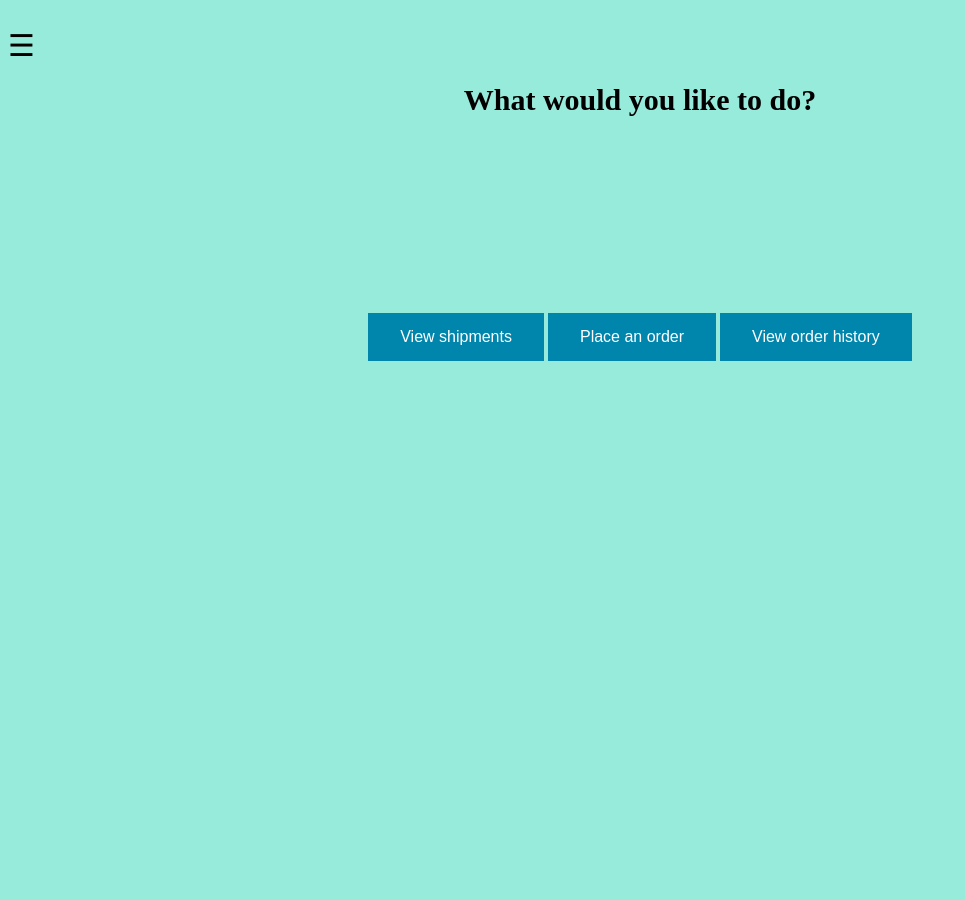
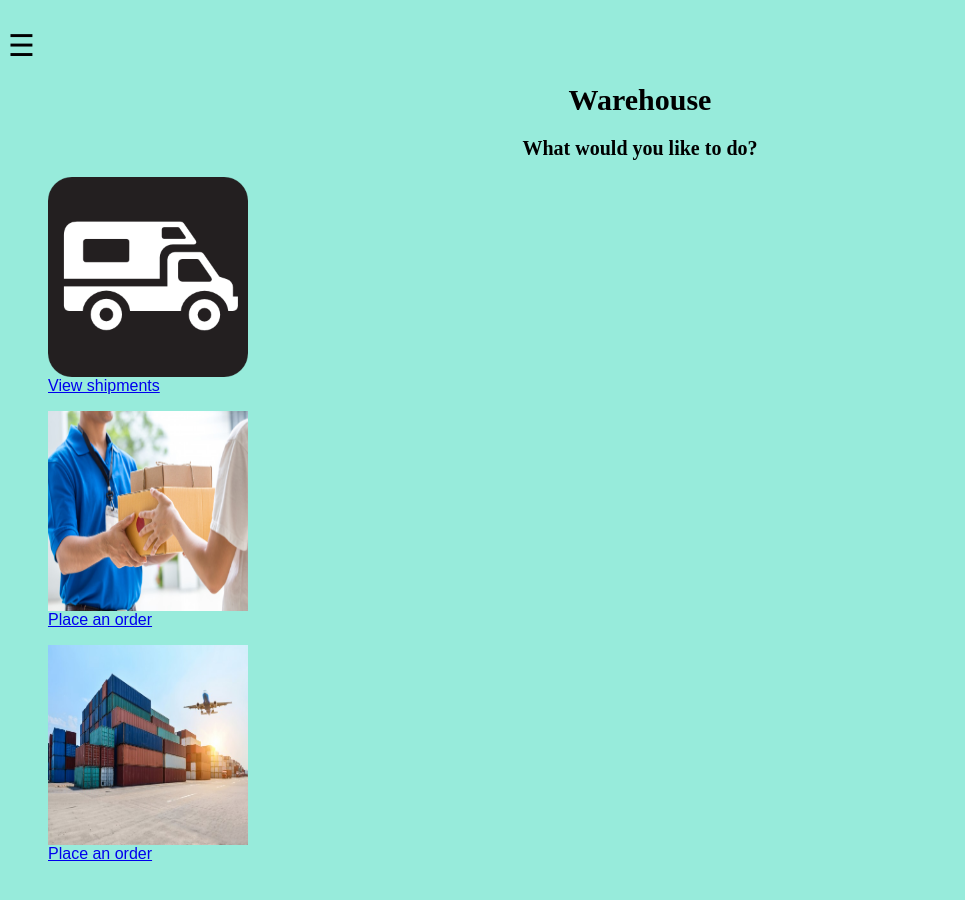
Before and after one commit to jgalang21/Inventory_Manager, a website: page src/html/warehouse.html in a window 1280 px wide. Shown: the whole page, without its empty margins (0-965 px from the left). Before the commit the page ends 800 px from the top, so only its background shows below. Drawn offline with Linux system fonts and the light colour scheme.

Commit message:
cleaned up some styling

```diff
--- a/src/css/inventoryManager.css
+++ b/src/css/inventoryManager.css
@@ -142,6 +142,11 @@ h1 {
     font-size: 30px;
    	text-align:center;
 }
+h2 {
+    font-family: 'Alatsi';
+    font-size: 30px;
+    text-align:center;
+}
 
 /* On smaller screens, where height is less than 450px, change the style of the sidenav (less padding and a smaller font size) */
 @media screen and (max-height: 450px) {
--- a/src/css/warehouse.css
+++ b/src/css/warehouse.css
@@ -18,17 +18,17 @@
 
 #wrapper {
   width: 100%;
-  height: 400px;
+  height: 150px;
   display: flex;
   align-items: center;
   justify-content: center;
 }
 
-@import "colorPalette.css";
 
 .errorMessage{
   color: var(--error-color);
 }
+
 
 .container {
     position: relative;
@@ -170,6 +170,12 @@ h1 {
     text-align:center;
 }
 
+h2 {
+    font-family: 'Alatsi';
+    font-size: 20px;
+    text-align:center;
+}
+
 /* On smaller screens, where height is less than 450px, change the style of the sidenav (less padding and a smaller font size) */
 @media screen and (max-height: 450px) {
   .sidenav {padding-top: 15px;}
--- a/src/html/warehouse.html
+++ b/src/html/warehouse.html
@@ -13,6 +13,7 @@
 
 <body class="container">
 
+
   <div id="mySidenav" class="sidenav">
     <a href="javascript:void(0)" class="closebtn" onclick="closeNav()">&times;</a>
     <a href="inventoryManager.html">Home</a>
@@ -23,17 +24,62 @@
     <a href="index.html">Logout</a>
   </div>
 
+
+
   <!-- Use any element to open the sidenav -->
   <span style="font-size:30px;cursor:pointer" onclick="openNav()">&#9776; </span>
 
+  <h1>
+    Warehouse
+  </h1>
 
-  <H1> What would you like to do?</H1>
+  <H2> What would you like to do?</H2>
+
+<a href="#">
+  <figure >
+
+    <img src="../images/shipment_truck.png" alt="demo image" style="width:200px;height:200px; align-self: : left" />
+    <figcaption>View shipments</figcaption>
+  </figure>
+</a>
+
+<a href="#">
+  <figure>
+
+    <img src="../images/delivery.jpg" alt="demo image2" style="width:200px;height:200px; align-self: center" />
+    <figcaption>Place an order</figcaption>
+  </figure>
+</a>
+
+<a href="#">
+  <figure>
+
+    <img src="../images/shipments.jpg" alt="demo image2" style="width:200px;height:200px; align-self: right" />
+    <figcaption>Place an order</figcaption>
+  </figure>
+</a>
+
+
+<!--
+<div id="wrapper">
+  <input type="button" class="button" value="View current shipments">
+  <img src="../images/shipment_truck.png" align="left" style="width:100px;height:100px" />
+</div>
 
 <div id="wrapper">
-  <input type="button" class="button" value="View shipments">
-  <input type="button" class="button" value="Place an order">
-  <input type="button" class="button" value="View order history">
+    <input type="button" class="button" value="Place an order">
+  <img src="../images/shipment_truck.png" align="left" style="width:100px;height:100px" />
 </div>
+
+<div id="wrapper">
+    <input type="button" class="button" value="View order history">
+  <img src="../images/shipment_truck.png" align="left" style="width:100px;height:100px" />
+</div>
+
+  -->
+
+
+
 
 
 </body>
--- a/src/javascript/inventoryTable.js
+++ b/src/javascript/inventoryTable.js
@@ -106,6 +106,17 @@ function addProductWindow() {
         addRow(newProduct);
 
       }
+
+      //this just simply clears the field after every item is added, just for making things clear
+      document.getElementById("popupPrdName").value = '';
+      document.getElementById("popupQuantity").value ='';
+      document.getElementById("popupCostPerItem").value = '';
+      document.getElementById("popupWeightPerItem").value = '';
+      document.getElementById("popupProductType").value = '';
+      document.getElementById("popupBrand").value = '';
+      document.getElementById("popupProductID").value = '';
+      document.getElementById("popupLocation").value = '';
+
     }
 
     // Get the <span> element that closes the popup
```
Also changed, not shown: src/html/inventoryManager.html (+10 -9 lines), src/images/delivery.jpg (added), src/images/shipment_truck.png (added), src/images/shipments.jpg (added).
